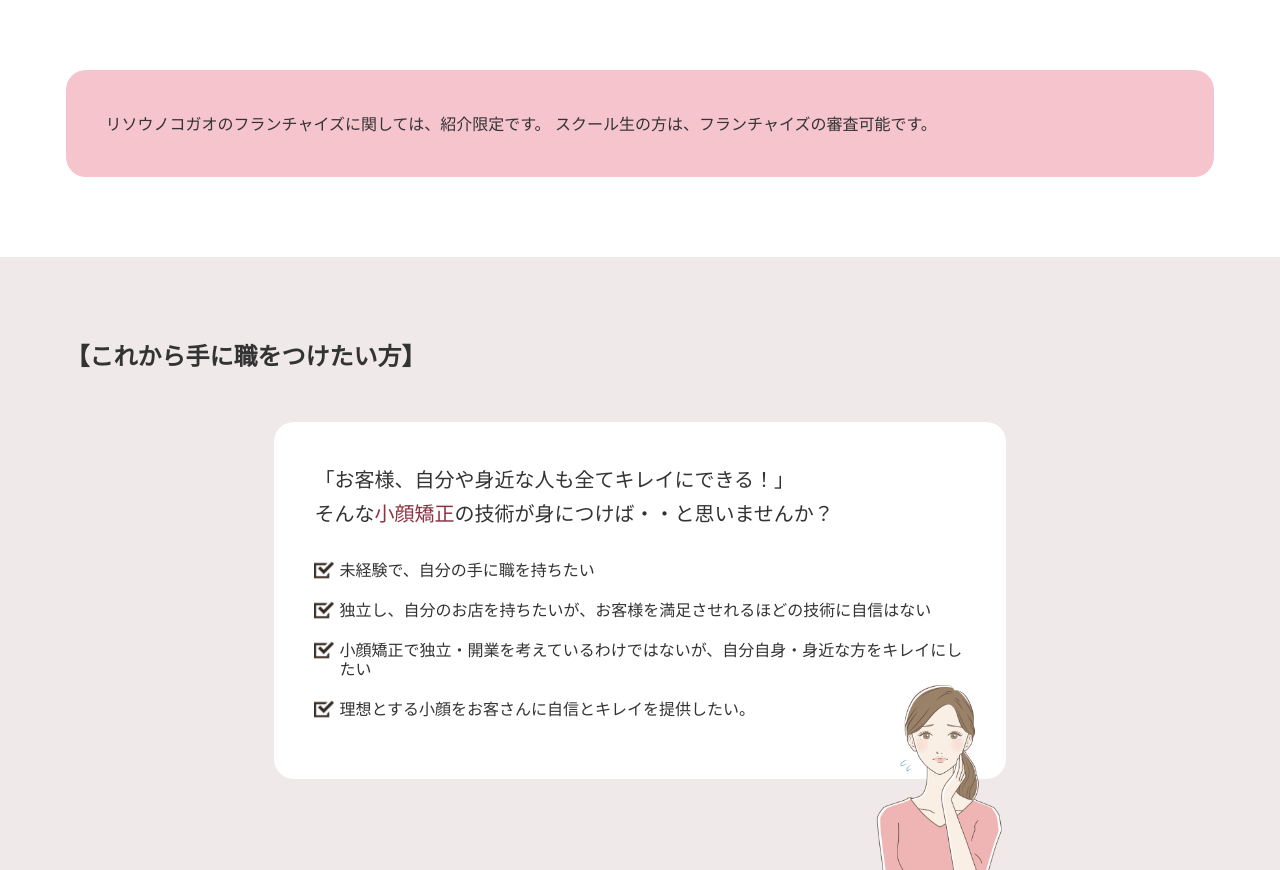
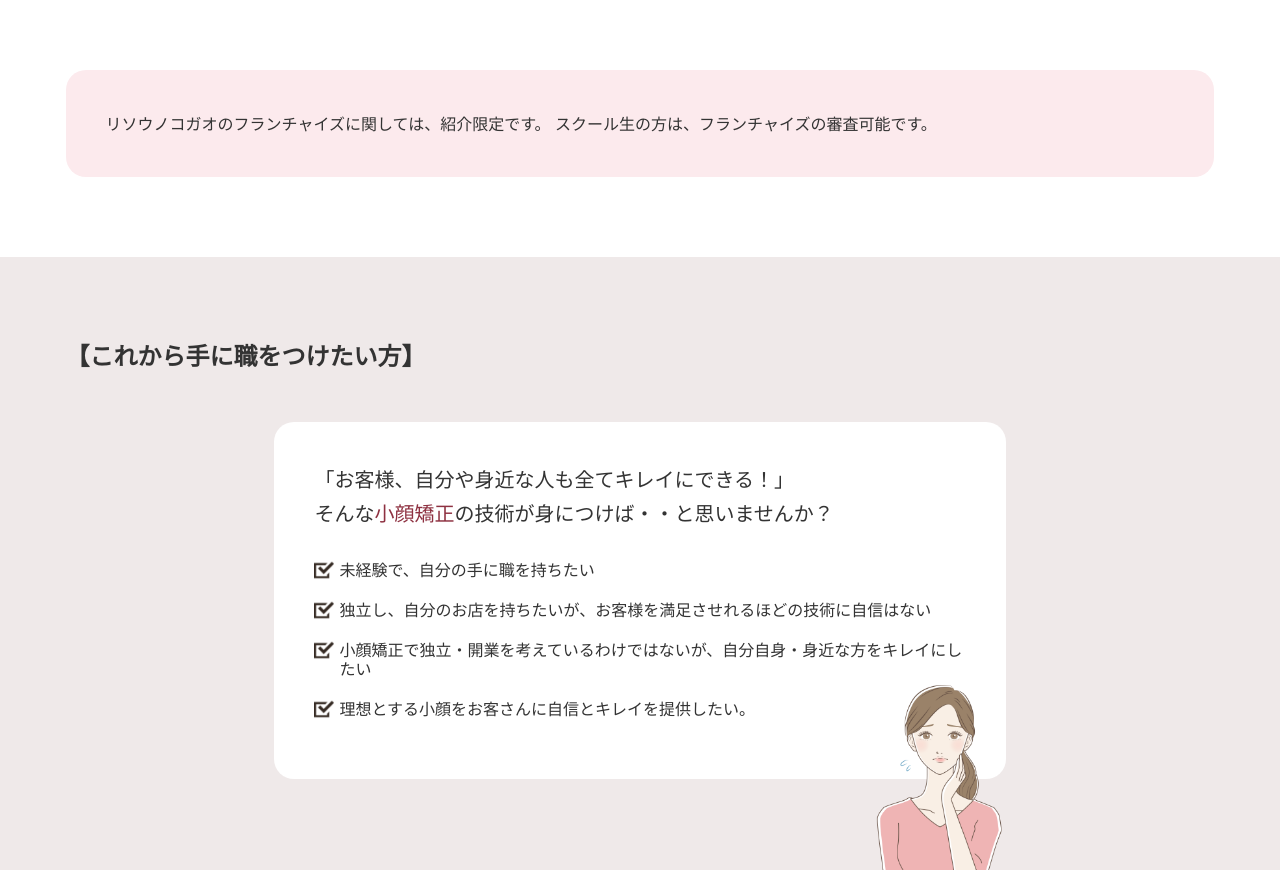
Before and after one commit to takikojikyo/risoukogao, a plain HTML site: page school.html in a window 1280 px wide. Shown: the part 900-1770 px from the top of the page. Drawn offline with nearby package versions, Linux system fonts and the light colour scheme; some packages are replaced by stand-ins of ours; a web font is replaced by a local one.

Commit message:
Add files via upload

```diff
--- a/css/school.css
+++ b/css/school.css
@@ -57,7 +57,7 @@ margin-left: auto;
   margin-bottom: 80px;
 }
 .school-tex1 p{
-  background: #F5C4CC;
+  background: #FCEAED;
   padding: 40px;
   border-radius: 20px;
 }
```
